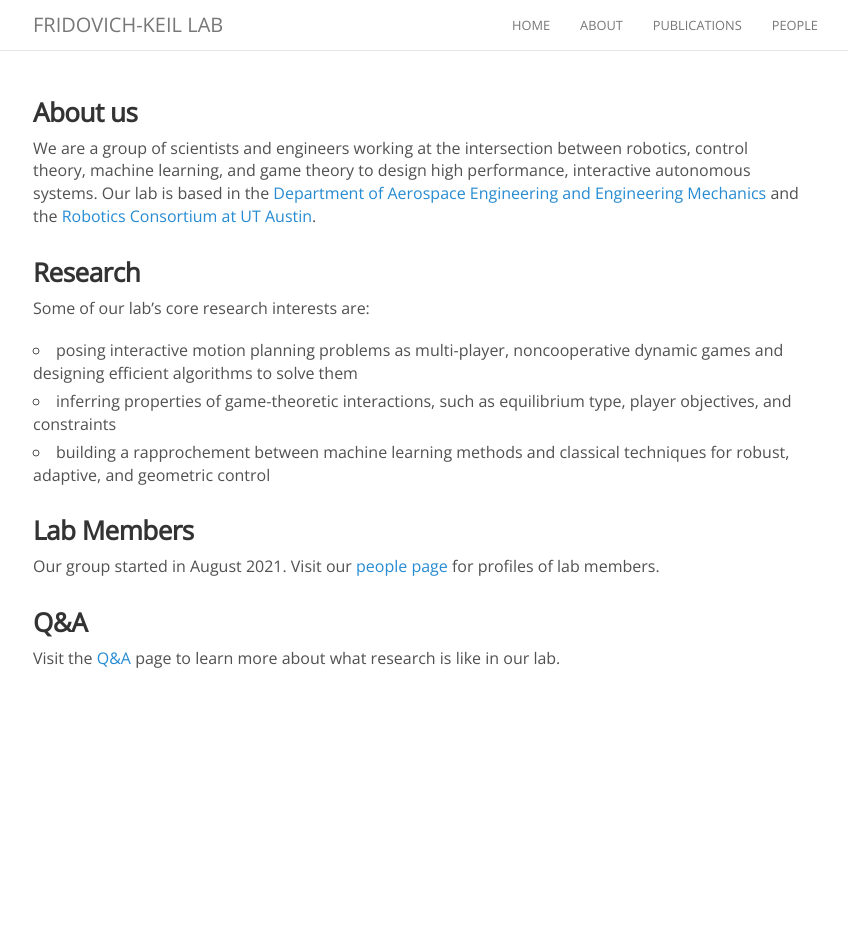
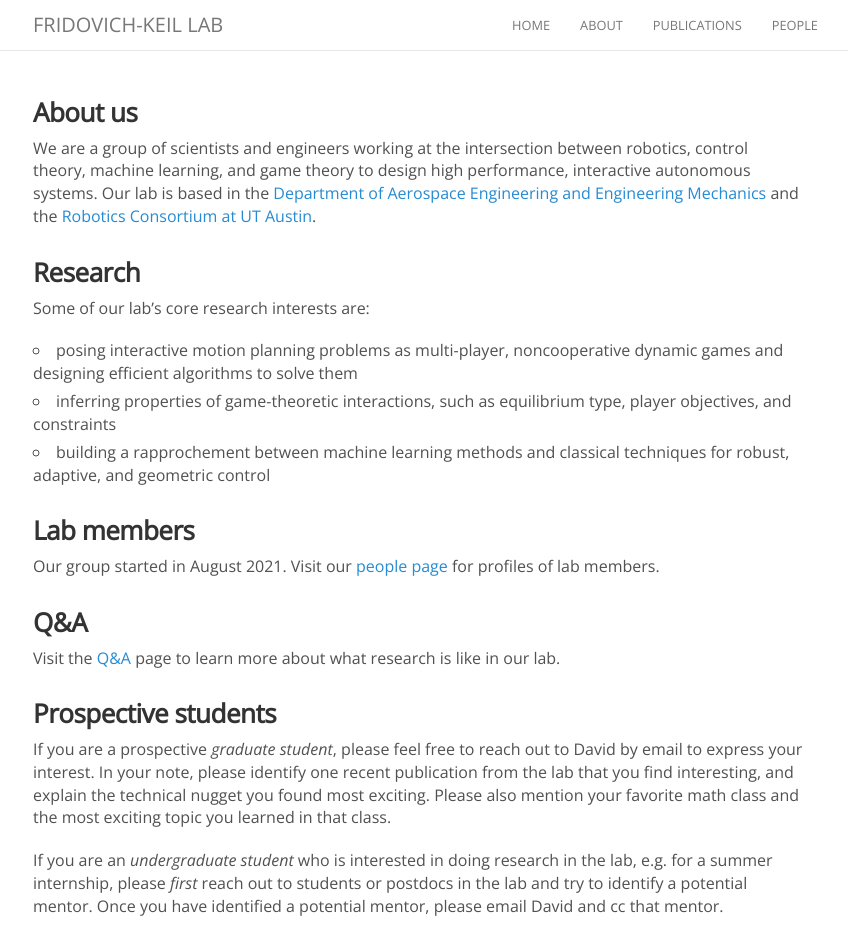
Before and after one commit to KordingLab/KordingLab.github.io, a Jekyll site: the page built from about.md, in a window 1280 px wide and 938 px high. Shown: the whole window, without its empty margins (222-1070 px from the left). Built offline with Jekyll 4.4.1, drawn with Linux system fonts in a browser that asks for light colours; nearby versions of some CDN libraries; comment, search, counter and statistics services are not loaded.

Commit message:
adding info for prospective students

```diff
--- a/about.md
+++ b/about.md
@@ -13,10 +13,16 @@
 - inferring properties of game-theoretic interactions, such as equilibrium type, player objectives, and constraints
 - building a rapprochement between machine learning methods and classical techniques for robust, adaptive, and geometric control
 
-### Lab Members
+### Lab members
 
 Our group started in August 2021. Visit our [people page]({% link people.md %}) for profiles of lab members.
 
 ### Q&A
 
 Visit the [Q&A]({% link QandA.md %}) page to learn more about what research is like in our lab.
+
+### Prospective students
+
+If you are a prospective *graduate student*, please feel free to reach out to David by email to express your interest. In your note, please identify one recent publication from the lab that you find interesting, and explain the technical nugget you found most exciting. Please also mention your favorite math class and the most exciting topic you learned in that class.
+
+If you are an *undergraduate student* who is interested in doing research in the lab, e.g. for a summer internship, please _first_ reach out to students or postdocs in the lab and try to identify a potential mentor. Once you have identified a potential mentor, please email David and cc that mentor.
```
